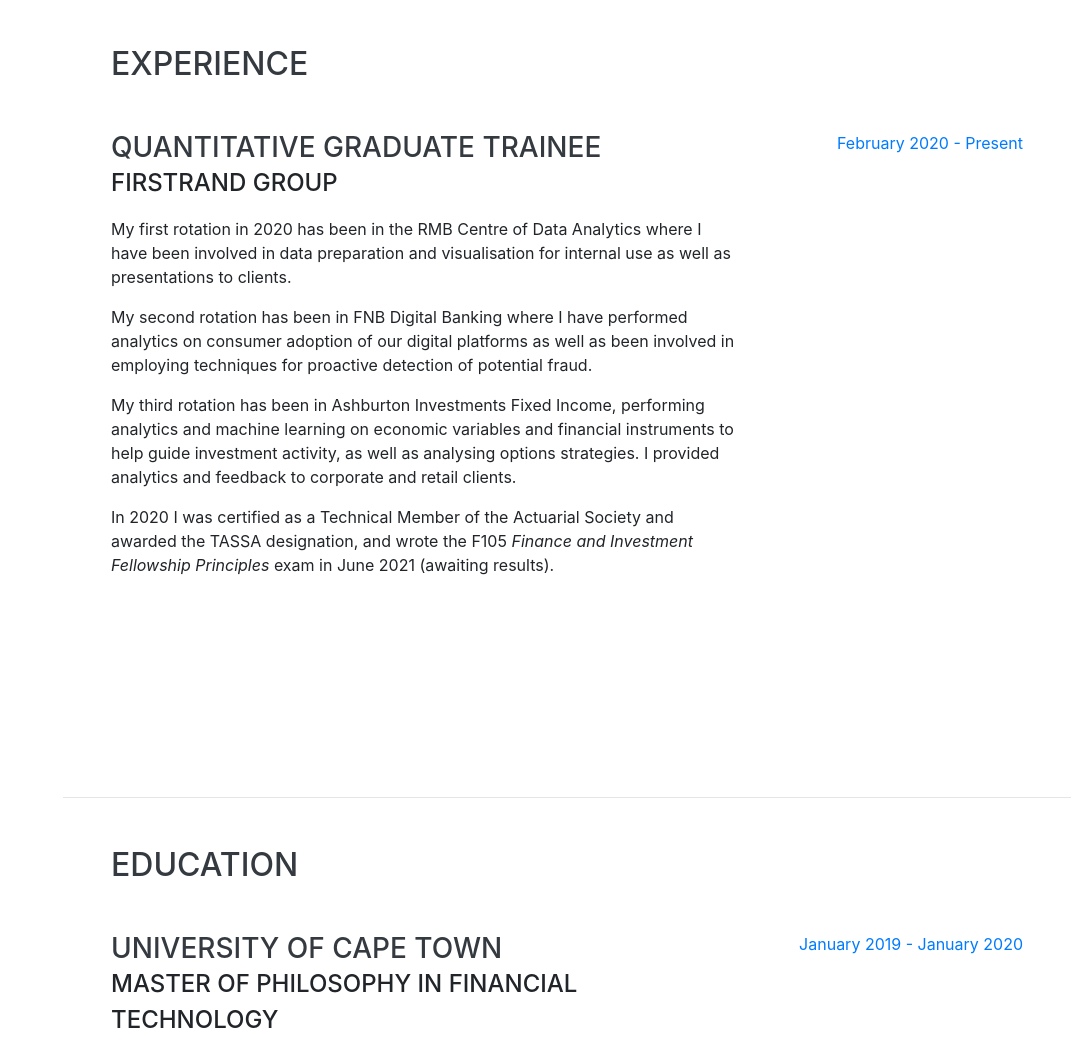
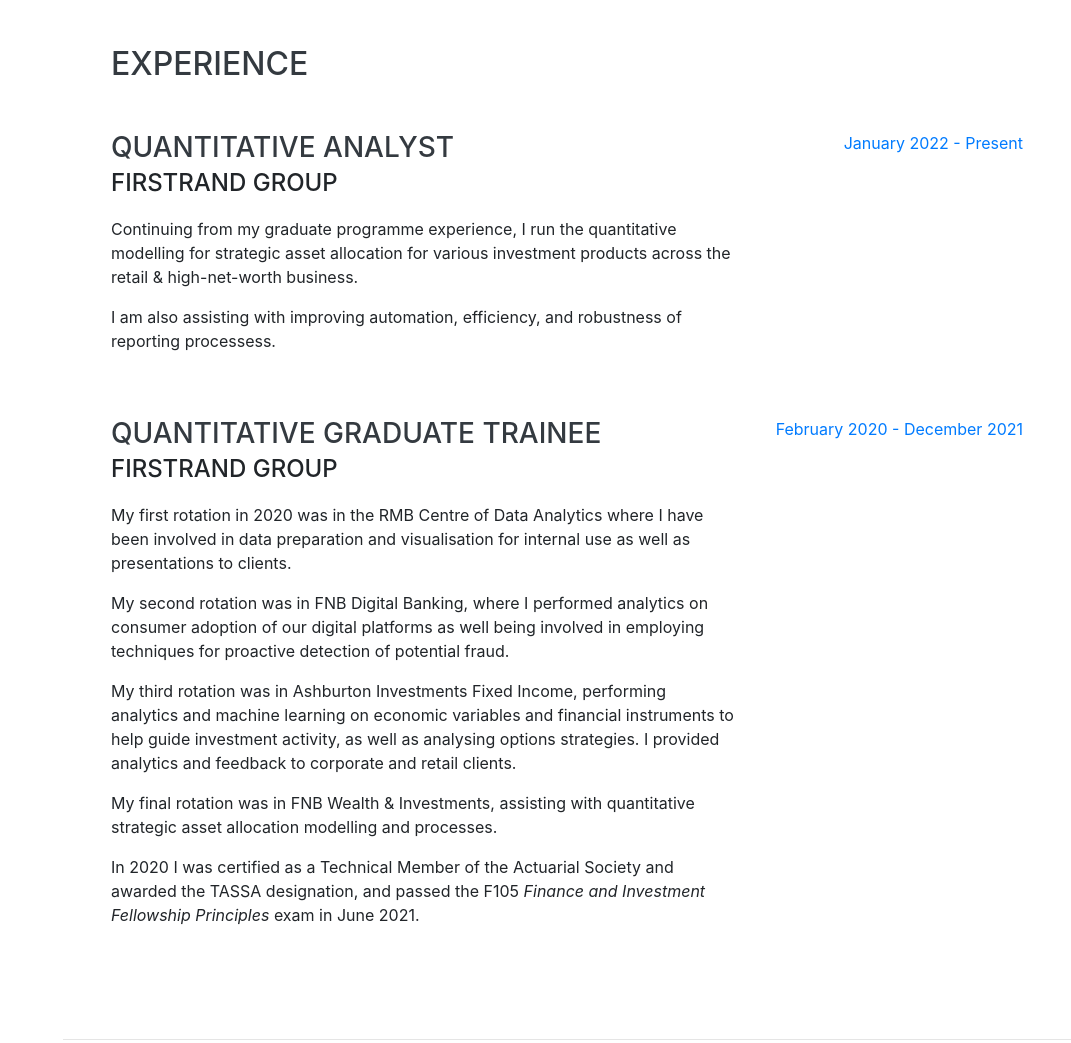
Before and after one commit to lukemeiklejohn/lukemeiklejohn.github.io, a website with bundled scripts: page index.html in a window 1280 px wide. Shown: the part 804-1847 px from the top of the page, without its empty margins (209-1280 px from the left). Built offline with nearby package versions, Linux system fonts and the light colour scheme; a web font is replaced by a local one.

Commit message:
updated cv

```diff
--- a/index.html
+++ b/index.html
@@ -69,7 +69,7 @@
         </h1>
         <div class="subheading mb-5">Cape Town, South Africa · <a href="mailto:lukemeiklejohn@gmail.com">Email Me</a>
         </div>
-        <p class="lead mb-5">I am a Quantitative Graduate Trainee at the FirstRand Group. With an undergraduate degree in Actuarial Science and a Masters degree in Financial Technology from the University of Cape Town, I seek to combine my skills in analytics, big data & machine learning, quantitative finance, and software engineering, with my interests in banking, finance, and innovation.</p>
+        <p class="lead mb-5">I am a Quantitative Analyst at FNB Wealth & Investments, a part of Africa's largest financial services provider. With an undergraduate degree in Actuarial Science and a Masters degree in Financial Technology from the University of Cape Town, I seek to combine my skills in analytics, big data & machine learning, quantitative finance, and software engineering, with my interests in banking, finance & investments, and innovation.</p>
         <div class="social-icons">
           <a href="https://www.linkedin.com/in/lukemeiklejohn/">
             <i class="fab fa-linkedin-in"></i>
@@ -86,18 +86,30 @@
     <section class="resume-section p-3 p-lg-5 d-flex justify-content-center" id="experience">
       <div class="w-100">
         <h2 class="mb-5">Experience</h2>
+        <div class="resume-item d-flex flex-column flex-md-row justify-content-between mb-5">
+          <div class="resume-content">
+            <h3 class="mb-0">Quantitative Analyst</h3>
+            <div class="subheading mb-3">FirstRand Group</div>
+            <p>Continuing from my graduate programme experience, I run the quantitative modelling for strategic asset allocation for various investment products across the retail & high-net-worth business.</p>
+            <p>I am also assisting with improving automation, efficiency, and robustness of reporting processess.</p>
+          </div>
+          <div class="resume-date text-md-right">
+            <span class="text-primary">January 2022 - Present</span>
+          </div>
+        </div>
 
         <div class="resume-item d-flex flex-column flex-md-row justify-content-between mb-5">
           <div class="resume-content">
             <h3 class="mb-0">Quantitative Graduate Trainee</h3>
             <div class="subheading mb-3">FirstRand Group</div>
-            <p>My first rotation in 2020 has been in the RMB Centre of Data Analytics where I have been involved in data preparation and visualisation for internal use as well as presentations to clients.</p>
-            <p>My second rotation has been in FNB Digital Banking where I have performed analytics on consumer adoption of our digital platforms as well as been involved in employing techniques for proactive detection of potential fraud.</p>
-            <p>My third rotation has been in Ashburton Investments Fixed Income, performing analytics and machine learning on economic variables and financial instruments to help guide investment activity, as well as analysing options strategies. I provided analytics and feedback to corporate and retail clients.</p>
-            <p>In 2020 I was certified as a Technical Member of the Actuarial Society and awarded the TASSA designation, and wrote the F105 <i>Finance and Investment Fellowship Principles</i> exam in June 2021 (awaiting results).</p>
+            <p>My first rotation in 2020 was in the RMB Centre of Data Analytics where I have been involved in data preparation and visualisation for internal use as well as presentations to clients.</p>
+            <p>My second rotation was in FNB Digital Banking, where I  performed analytics on consumer adoption of our digital platforms as well being involved in employing techniques for proactive detection of potential fraud.</p>
+            <p>My third rotation was in Ashburton Investments Fixed Income, performing analytics and machine learning on economic variables and financial instruments to help guide investment activity, as well as analysing options strategies. I provided analytics and feedback to corporate and retail clients.</p>
+            <p>My final rotation was in FNB Wealth & Investments, assisting with quantitative strategic asset allocation modelling and processes.</p>
+            <p>In 2020 I was certified as a Technical Member of the Actuarial Society and awarded the TASSA designation, and passed the F105 <i>Finance and Investment Fellowship Principles</i> exam in June 2021.</p>
           </div>
           <div class="resume-date text-md-right">
-            <span class="text-primary">February 2020 - Present</span>
+            <span class="text-primary">February 2020 - December 2021</span>
           </div>
         </div>
 
```
Also changed, not shown: img/profile.jpg.
